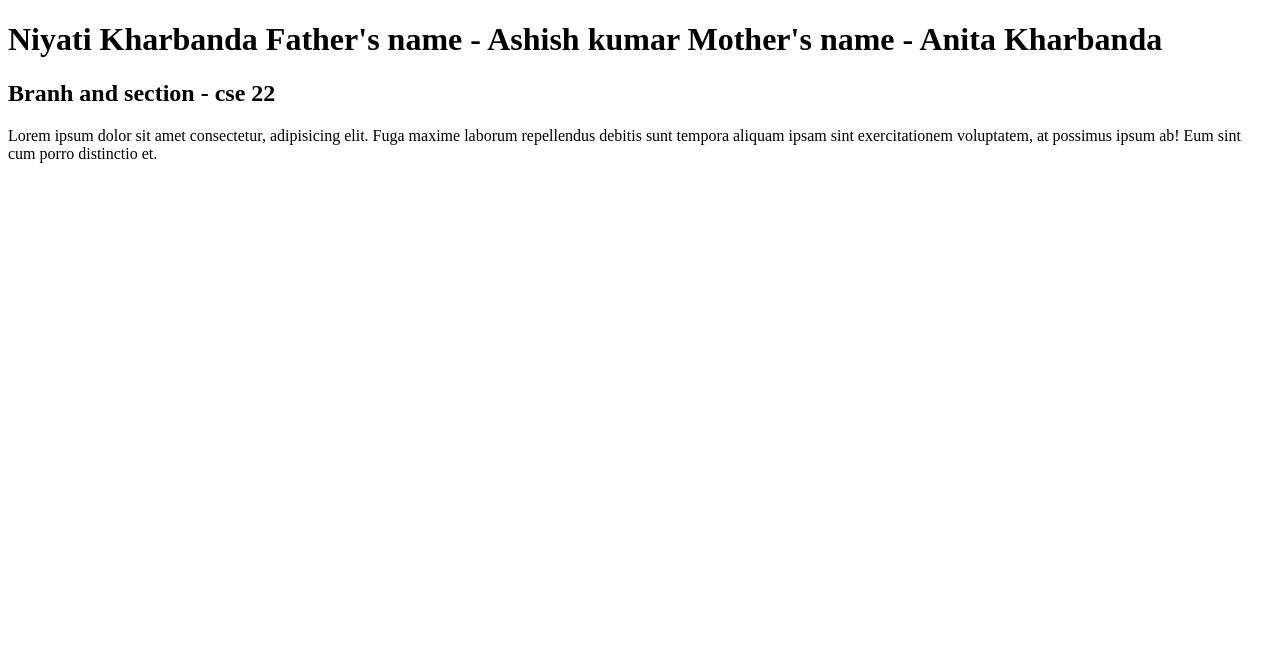
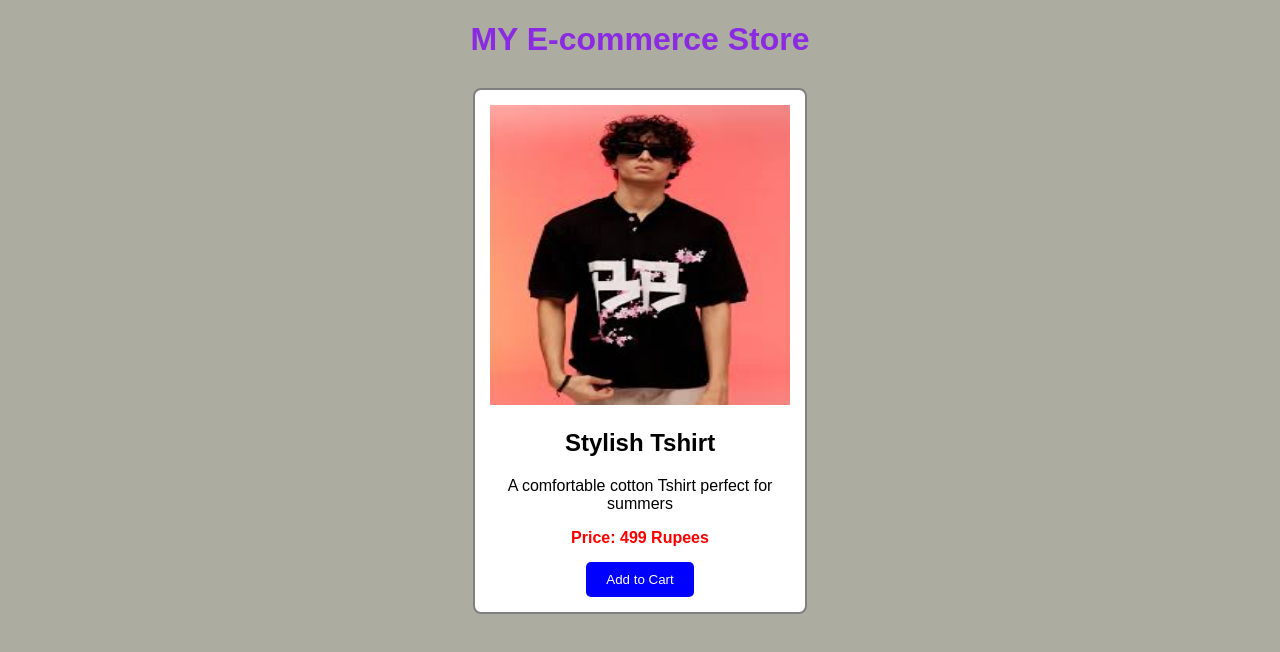
Before and after one commit to niyati0094/cse-22, a plain HTML site: page index.html in a window 1280 px wide. Drawn offline with Linux system fonts and the light colour scheme.

Commit message:
experiment 6 done

```diff
--- a/index.html
+++ b/index.html
@@ -4,21 +4,17 @@
     <meta charset="UTF-8">
     <meta http-equiv="X-UA-Compatible" content="IE=edge">
     <meta name="viewport" content="width=device-width, initial-scale=1.0">
-    <title>MY first Html Page</title>
-    <h1>Niyati Kharbanda
-        Father's name - Ashish kumar
-        Mother's name - Anita Kharbanda
-    </h1>
-    <h2>
-     Branh and section - cse 22
-    </h2>
-
-    <p>Lorem ipsum dolor sit amet consectetur, adipisicing elit.  Fuga maxime laborum repellendus debitis
-        sunt  tempora aliquam ipsam sint exercitationem voluptatem, at possimus ipsum ab! Eum sint cum porro
-        distinctio et.</p>
-
+    <title>Document</title>
+    <link rel="stylesheet" href="style.css">
 </head>
 <body>
-
+ <h1>MY E-commerce Store</h1>
+ <div class="product-box">
+    <img src="tshirt.jpeg" alt="" height="300px" width="300px">
+    <h2>Stylish Tshirt</h2>
+    <p class="description">A comfortable cotton Tshirt perfect for summers</p>
+    <p class="price">Price: 499 Rupees</p>
+    <button>Add to Cart</button>
+ </div>
 </body>
 </html>
--- /dev/null
+++ b/style.css
@@ -0,0 +1,34 @@
+body{
+    font-family: Arial, sans-serif;
+    background-color: #acaca0;
+    text-align: center;
+    margin: 20px;
+}
+
+h1{
+    color: blueviolet;
+    margin-bottom: 30px;
+}
+
+.product-box{
+    background-color: white;
+    width: 300px;
+    margin: 0 auto;
+    padding: 15px;
+    border: 2px solid gray;
+    border-radius: 8px;
+}
+
+.price{
+    color: red;
+    font-weight: bold;
+    margin-bottom: 15px;
+}
+
+button{
+    background-color: blue;
+    color: white;
+    padding: 10px 20px;
+    border: none;
+    border-radius: 5px;
+}
```
Also changed, not shown: tshirt.jpeg (added).
